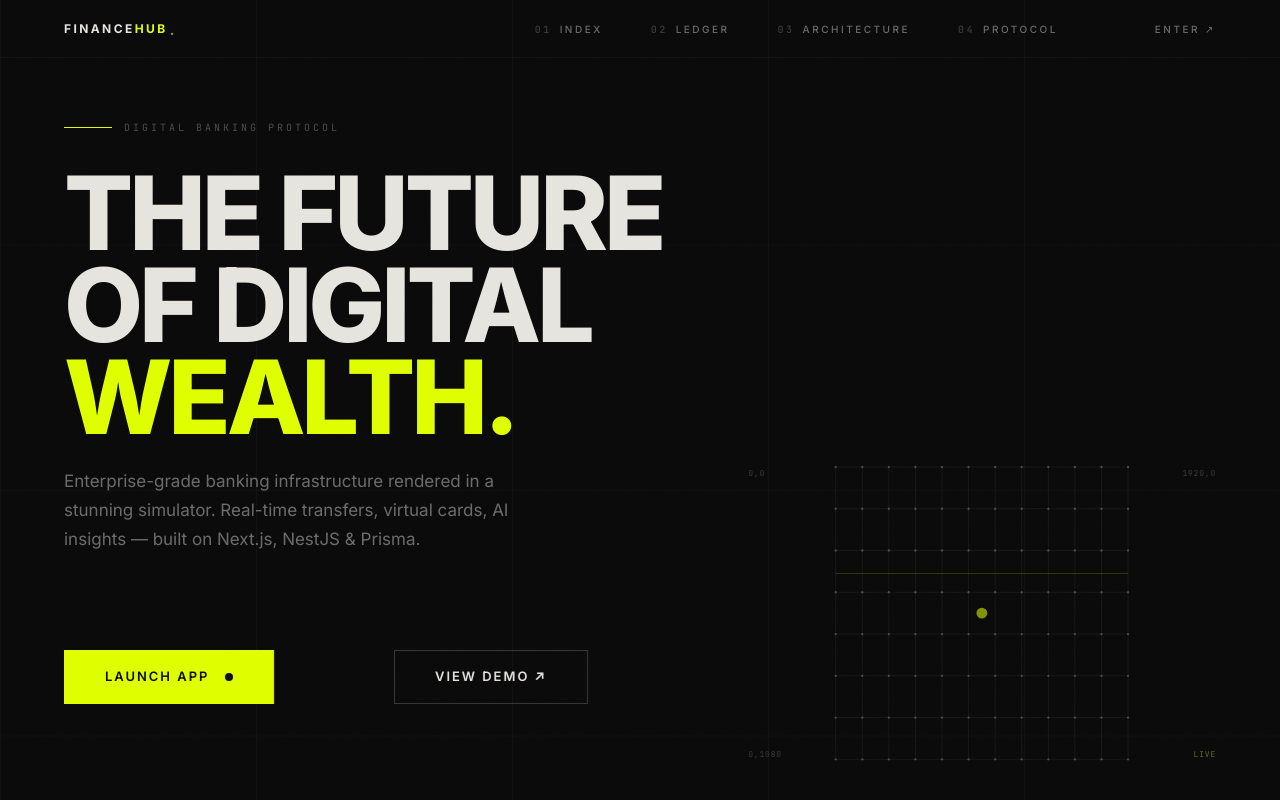
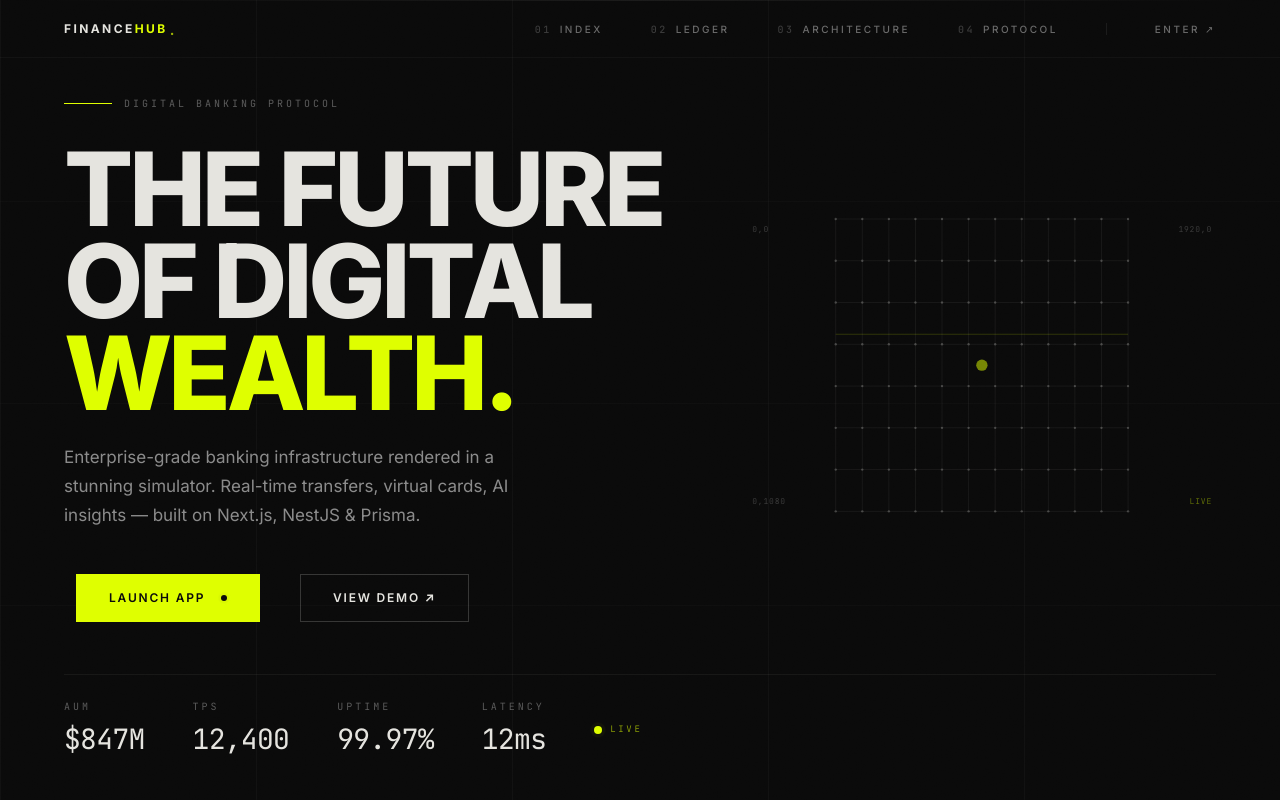
Before and after one commit to mahmoudBH/financehub, a Next.js app in the folder apps/web/: page / in a window 1280 px wide. Shown: the top 800 px of the page. Built offline with nearby package versions, Linux system fonts and the light colour scheme.

Commit message:
implement landing page layout components with brutalist design system

```diff
--- a/apps/web/src/app/globals.css
+++ b/apps/web/src/app/globals.css
@@ -107,6 +107,9 @@
 @layer base {
   * {
     @apply border-border;
+  }
+  html {
+    scroll-behavior: smooth;
   }
   body {
     @apply bg-background text-foreground antialiased;
--- a/apps/web/src/components/landing/BentoFeatures.tsx
+++ b/apps/web/src/components/landing/BentoFeatures.tsx
@@ -148,7 +148,7 @@ function LedgerRow({
                   transition={{ duration: 0.5, ease: [0.76, 0, 0.24, 1] }}
                   className="overflow-hidden"
                 >
-                  <p className="text-[14px] leading-[1.8] text-[#5A5A5A] max-w-[600px] mt-4 pr-4">
+                  <p className="text-[14px] leading-[1.8] text-[#7A7A7A] max-w-[600px] mt-4 pr-4">
                     {feature.description}
                   </p>
 
@@ -214,7 +214,7 @@ export function LedgerFeatures() {
             className="hidden lg:flex items-center gap-4"
           >
             <div className="w-16 h-px bg-[#DFFF00]" />
-            <span className="font-mono text-[10px] tracking-[0.3em] uppercase text-[#4A4A4A]">
+            <span className="font-mono text-[10px] tracking-[0.3em] uppercase text-[#5A5A5A]">
               Feature Ledger
             </span>
           </motion.div>
--- a/apps/web/src/components/landing/CTA.tsx
+++ b/apps/web/src/components/landing/CTA.tsx
@@ -40,7 +40,7 @@ export function GrandCTA() {
   return (
     <section
       ref={sectionRef}
-      className="relative py-32 md:py-48 overflow-hidden"
+      className="relative py-32 md:py-40 overflow-hidden"
       id="cta"
     >
       {/* Architectural grid background */}
@@ -61,7 +61,7 @@ export function GrandCTA() {
           className="flex items-center gap-4 mb-12"
         >
           <div className="w-16 h-px bg-[#DFFF00]" />
-          <span className="font-mono text-[10px] tracking-[0.3em] uppercase text-[#4A4A4A]">
+          <span className="font-mono text-[10px] tracking-[0.3em] uppercase text-[#5A5A5A]">
             Begin
           </span>
         </motion.div>
@@ -101,7 +101,7 @@ export function GrandCTA() {
           initial={{ opacity: 0, y: 20 }}
           animate={inView ? { opacity: 1, y: 0 } : {}}
           transition={{ delay: 1.4, duration: 0.8, ease: [0.76, 0, 0.24, 1] }}
-          className="text-[15px] leading-[1.8] text-[#5A5A5A] max-w-[500px] mb-12"
+          className="text-[15px] leading-[1.8] text-[#7A7A7A] max-w-[500px] mb-12"
         >
           FinanceHub is open-source and ready for your portfolio.
           Fork it, customize it, make it yours.
@@ -112,7 +112,7 @@ export function GrandCTA() {
           initial={{ opacity: 0, y: 20 }}
           animate={inView ? { opacity: 1, y: 0 } : {}}
           transition={{ delay: 1.8, duration: 0.8, ease: [0.76, 0, 0.24, 1] }}
-          className="flex items-center gap-2 flex-wrap -ml-14"
+          className="flex items-center gap-4 flex-wrap"
         >
           <MagneticButton variant="accent" href="/signup">
             Create Account
@@ -150,7 +150,7 @@ export function Footer() {
           </div>
 
           {/* ── Links ── */}
-          <div className="flex items-center gap-8">
+          <div className="flex items-center gap-6 md:gap-8 flex-wrap">
             {[
               { label: 'Features', href: '#features' },
               { label: 'Architecture', href: '#stack' },
@@ -160,7 +160,7 @@ export function Footer() {
               <a
                 key={link.label}
                 href={link.href}
-                className="font-mono text-[10px] tracking-[0.2em] uppercase text-[#4A4A4A] hover:text-[#E5E4DF] transition-colors duration-300"
+                className="font-mono text-[10px] tracking-[0.2em] uppercase text-[#5A5A5A] hover:text-[#E5E4DF] transition-colors duration-300"
               >
                 {link.label}
               </a>
--- a/apps/web/src/components/landing/Hero.tsx
+++ b/apps/web/src/components/landing/Hero.tsx
@@ -117,16 +117,16 @@ function DataVisualization() {
       </svg>
 
       {/* Corner coordinates — terminal aesthetic */}
-      <div className="absolute top-0 left-0 font-mono text-[8px] text-[#3A3A3A] tracking-widest">
+      <div className="absolute top-1 left-1 font-mono text-[8px] text-[#3A3A3A] tracking-widest select-none">
         0,0
       </div>
-      <div className="absolute top-0 right-0 font-mono text-[8px] text-[#3A3A3A] tracking-widest">
+      <div className="absolute top-1 right-1 font-mono text-[8px] text-[#3A3A3A] tracking-widest select-none">
         1920,0
       </div>
-      <div className="absolute bottom-0 left-0 font-mono text-[8px] text-[#3A3A3A] tracking-widest">
+      <div className="absolute bottom-1 left-1 font-mono text-[8px] text-[#3A3A3A] tracking-widest select-none">
         0,1080
       </div>
-      <div className="absolute bottom-0 right-0 font-mono text-[8px] text-[#DFFF00]/40 tracking-widest">
+      <div className="absolute bottom-1 right-1 font-mono text-[8px] text-[#DFFF00]/40 tracking-widest select-none">
         LIVE
       </div>
     </div>
@@ -222,7 +222,7 @@ function TerminalStats({ inView }: { inView: boolean }) {
     <div className="flex items-center gap-8 md:gap-12 flex-wrap">
       {stats.map((stat) => (
         <div key={stat.label} className="group">
-          <div className="font-mono text-[10px] tracking-[0.3em] uppercase text-[#4A4A4A] mb-1">
+          <div className="font-mono text-[10px] tracking-[0.3em] uppercase text-[#5A5A5A] mb-1">
             {stat.label}
           </div>
           <div className="font-mono text-[22px] md:text-[28px] font-light text-[#E5E4DF] tracking-tight">
@@ -281,8 +281,8 @@ export function Hero() {
     <section
       ref={heroRef}
       id="hero"
-      className="relative min-h-screen flex flex-col justify-end overflow-hidden"
-      style={{ paddingTop: '15vh', paddingBottom: '8vh' }}
+      className="relative min-h-screen flex flex-col justify-center overflow-hidden"
+      style={{ paddingTop: '12vh', paddingBottom: '6vh' }}
     >
       {/* ── Background: Architectural grid lines ── */}
       <div className="absolute inset-0 pointer-events-none">
@@ -308,7 +308,7 @@ export function Hero() {
         className="relative z-10 max-w-[1600px] mx-auto px-6 md:px-16 w-full"
       >
         {/* Asymmetric layout — break the grid */}
-        <div className="grid grid-cols-1 lg:grid-cols-[1fr_0.7fr] gap-8 lg:gap-4 items-end">
+        <div className="grid grid-cols-1 lg:grid-cols-[1fr_0.7fr] gap-8 lg:gap-4 items-center">
           {/* ── Left: Typography block ── */}
           <motion.div style={{ y: headlineY, skewY }} className="relative">
             {/* Eyebrow */}
@@ -319,7 +319,7 @@ export function Hero() {
               className="flex items-center gap-3 mb-8"
             >
               <div className="w-12 h-px bg-[#DFFF00]" />
-              <span className="font-mono text-[10px] tracking-[0.3em] uppercase text-[#4A4A4A]">
+              <span className="font-mono text-[10px] tracking-[0.3em] uppercase text-[#5A5A5A]">
                 Digital Banking Protocol
               </span>
             </motion.div>
@@ -361,7 +361,7 @@ export function Hero() {
               initial={{ opacity: 0, y: 20 }}
               animate={inView ? { opacity: 1, y: 0 } : {}}
               transition={{ delay: 1.4, duration: 0.8, ease: [0.76, 0, 0.24, 1] }}
-              className="text-[15px] md:text-[17px] leading-[1.7] text-[#6A6A6A] max-w-[480px] mb-10"
+              className="text-[15px] md:text-[17px] leading-[1.7] text-[#8A8A8A] max-w-[480px] mb-8"
             >
               Enterprise-grade banking infrastructure rendered in a stunning
               simulator. Real-time transfers, virtual cards, AI insights —
@@ -373,7 +373,7 @@ export function Hero() {
               initial={{ opacity: 0, y: 20 }}
               animate={inView ? { opacity: 1, y: 0 } : {}}
               transition={{ delay: 1.8, duration: 0.8, ease: [0.76, 0, 0.24, 1] }}
-              className="flex items-center gap-2 flex-wrap -ml-14"
+              className="flex items-center gap-4 flex-wrap"
             >
               <MagneticButton variant="accent" href="/signup">
                 Launch App
@@ -401,7 +401,7 @@ export function Hero() {
           initial={{ opacity: 0, y: 30 }}
           animate={inView ? { opacity: 1, y: 0 } : {}}
           transition={{ delay: 2.2, duration: 0.8, ease: [0.76, 0, 0.24, 1] }}
-          className="mt-16 pt-8 border-t border-[#E5E4DF]/[0.06]"
+          className="mt-10 pt-6 border-t border-[#E5E4DF]/[0.06]"
         >
           <TerminalStats inView={inView} />
         </motion.div>
--- a/apps/web/src/components/landing/MagneticButton.tsx
+++ b/apps/web/src/components/landing/MagneticButton.tsx
@@ -7,10 +7,14 @@
 // no CSS transitions. Accent variant uses the
 // Electric Chartreuse (#DFFF00) for critical
 // interactions only.
+//
+// FIX: Reduced capture radius + padding to
+// prevent excessive invisible hit areas that
+// break layout alignment.
 // ============================================
 
 import { useRef, useState, useCallback } from 'react';
-import { motion, useSpring, useMotionValue, useTransform } from 'framer-motion';
+import { motion, useSpring, useTransform } from 'framer-motion';
 import { cn } from '@/lib/utils';
 
 interface MagneticButtonProps {
@@ -31,8 +35,8 @@ export function MagneticButton({
   className,
   href,
   onClick,
-  captureRadius = 140,
-  strength = 0.3,
+  captureRadius = 100,
+  strength = 0.25,
   variant = 'accent',
 }: MagneticButtonProps) {
   const ref = useRef<HTMLDivElement>(null);
@@ -48,8 +52,8 @@ export function MagneticButton({
   const innerY = useTransform(y, (v) => v * 0.4);
 
   // Subtle rotation based on cursor position
-  const rotateX = useTransform(y, [-30, 30], [3, -3]);
-  const rotateY = useTransform(x, [-30, 30], [-3, 3]);
+  const rotateX = useTransform(y, [-20, 20], [2, -2]);
+  const rotateY = useTransform(x, [-20, 20], [-2, 2]);
 
   const handleMouseMove = useCallback(
     (e: React.MouseEvent) => {
@@ -62,7 +66,7 @@ export function MagneticButton({
       const distance = Math.sqrt(distX * distX + distY * distY);
 
       if (distance < captureRadius) {
-        const pull = 1 - distance / captureRadius; // stronger when closer
+        const pull = 1 - distance / captureRadius;
         x.set(distX * strength * pull * 1.5);
         y.set(distY * strength * pull * 1.5);
         if (!isHovered) setIsHovered(true);
@@ -99,7 +103,8 @@ export function MagneticButton({
       onMouseMove={handleMouseMove}
       onMouseLeave={handleMouseLeave}
       className="relative inline-block"
-      style={{ padding: captureRadius / 2.5 }}
+      // Reduced padding: just enough for magnetic feel, without breaking layout
+      style={{ padding: '12px' }}
     >
       <motion.div
         style={{ x, y, rotateX, rotateY }}
@@ -109,7 +114,7 @@ export function MagneticButton({
           {...linkProps}
           onClick={onClick}
           className={cn(
-            'relative inline-flex items-center gap-3 px-10 py-4 text-[13px] font-semibold tracking-[0.15em] uppercase transition-all duration-300',
+            'relative inline-flex items-center gap-3 px-8 py-3.5 text-[12px] font-semibold tracking-[0.15em] uppercase transition-all duration-300',
             variantStyles[variant],
             className
           )}
@@ -124,9 +129,9 @@ export function MagneticButton({
 
           {/* Live pulse indicator — accent only */}
           {variant === 'accent' && (
-            <span className="relative flex h-2 w-2 ml-1">
+            <span className="relative flex h-1.5 w-1.5 ml-1">
               <span className="animate-ping absolute inline-flex h-full w-full rounded-full bg-[#0A0A0A] opacity-30" />
-              <span className="relative inline-flex rounded-full h-2 w-2 bg-[#0A0A0A]" />
+              <span className="relative inline-flex rounded-full h-1.5 w-1.5 bg-[#0A0A0A]" />
             </span>
           )}
         </Tag>
--- a/apps/web/src/components/landing/Navbar.tsx
+++ b/apps/web/src/components/landing/Navbar.tsx
@@ -39,7 +39,7 @@ export function Navbar() {
       }`}
     >
       {/* Top architectural line */}
-      <div className="h-px w-full bg-gradient-to-r from-transparent via-[#E5E4DF]/8 to-transparent" />
+      <div className="h-px w-full bg-gradient-to-r from-transparent via-[#E5E4DF]/[0.08] to-transparent" />
 
       <nav className="max-w-[1600px] mx-auto px-6 md:px-16 h-14 flex items-center justify-between">
         {/* ── Mark ── */}
@@ -81,7 +81,7 @@ export function Navbar() {
           ))}
 
           {/* Vertical divider */}
-          <div className="w-px h-3 bg-[#E5E4DF]/8" />
+          <div className="w-px h-3 bg-[#E5E4DF]/[0.08]" />
 
           <Link
             href="/login"
--- a/apps/web/src/components/landing/TechStack.tsx
+++ b/apps/web/src/components/landing/TechStack.tsx
@@ -122,7 +122,7 @@ export function TechStack() {
           >
             <div className="flex items-center gap-4 mb-6">
               <div className="w-12 h-px bg-[#DFFF00]" />
-              <span className="font-mono text-[10px] tracking-[0.3em] uppercase text-[#4A4A4A]">
+              <span className="font-mono text-[10px] tracking-[0.3em] uppercase text-[#5A5A5A]">
                 Technology
               </span>
             </div>
@@ -152,7 +152,7 @@ export function TechStack() {
         >
           <div className="flex items-center gap-4 mb-6">
             <div className="w-12 h-px bg-[#E5E4DF]/20" />
-            <span className="font-mono text-[10px] tracking-[0.3em] uppercase text-[#4A4A4A]">
+            <span className="font-mono text-[10px] tracking-[0.3em] uppercase text-[#5A5A5A]">
               Security Protocol
             </span>
           </div>
@@ -185,7 +185,7 @@ export function TechStack() {
                   <h3 className="text-[16px] font-semibold text-[#E5E4DF] tracking-tight mb-2 group-hover:text-[#DFFF00] transition-colors duration-300">
                     {protocol.title}
                   </h3>
-                  <p className="text-[13px] leading-[1.7] text-[#5A5A5A]">
+                  <p className="text-[13px] leading-[1.7] text-[#7A7A7A]">
                     {protocol.description}
                   </p>
                 </div>
```
